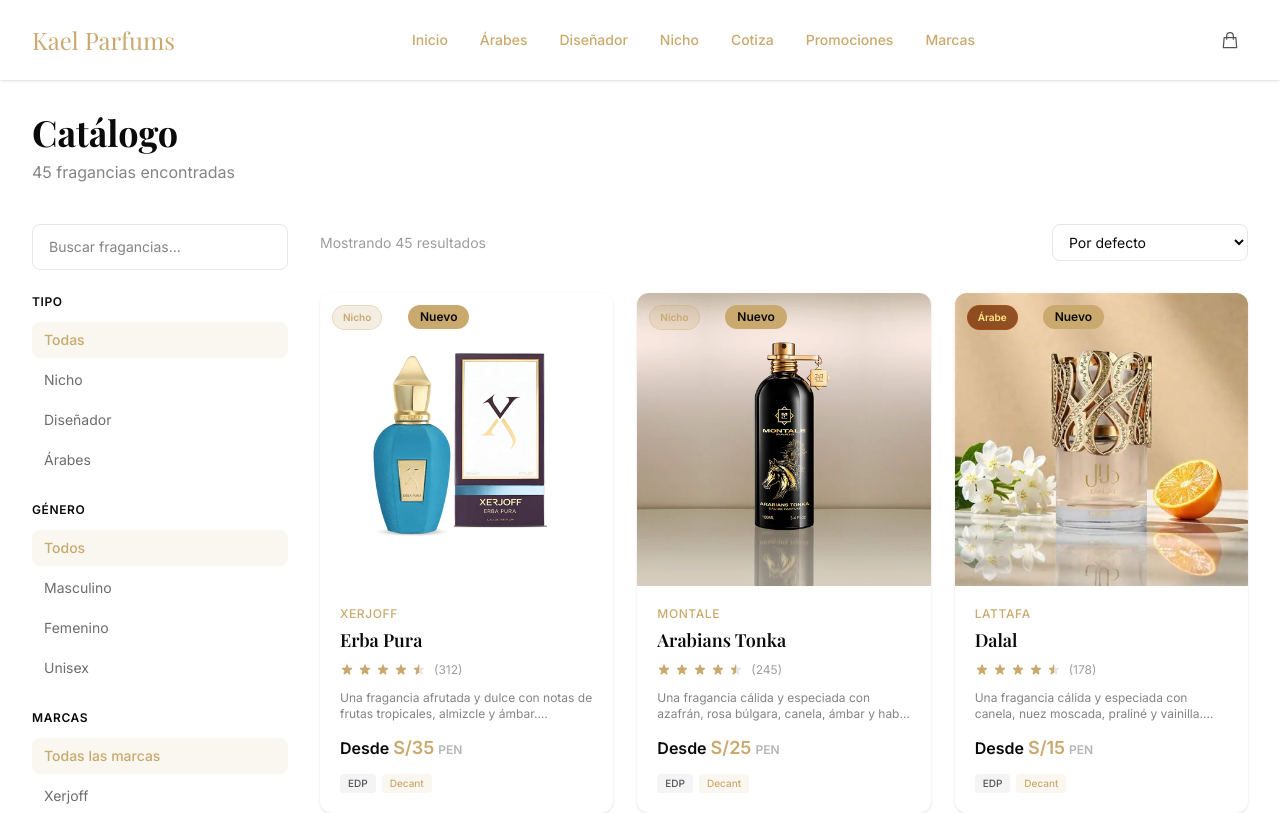
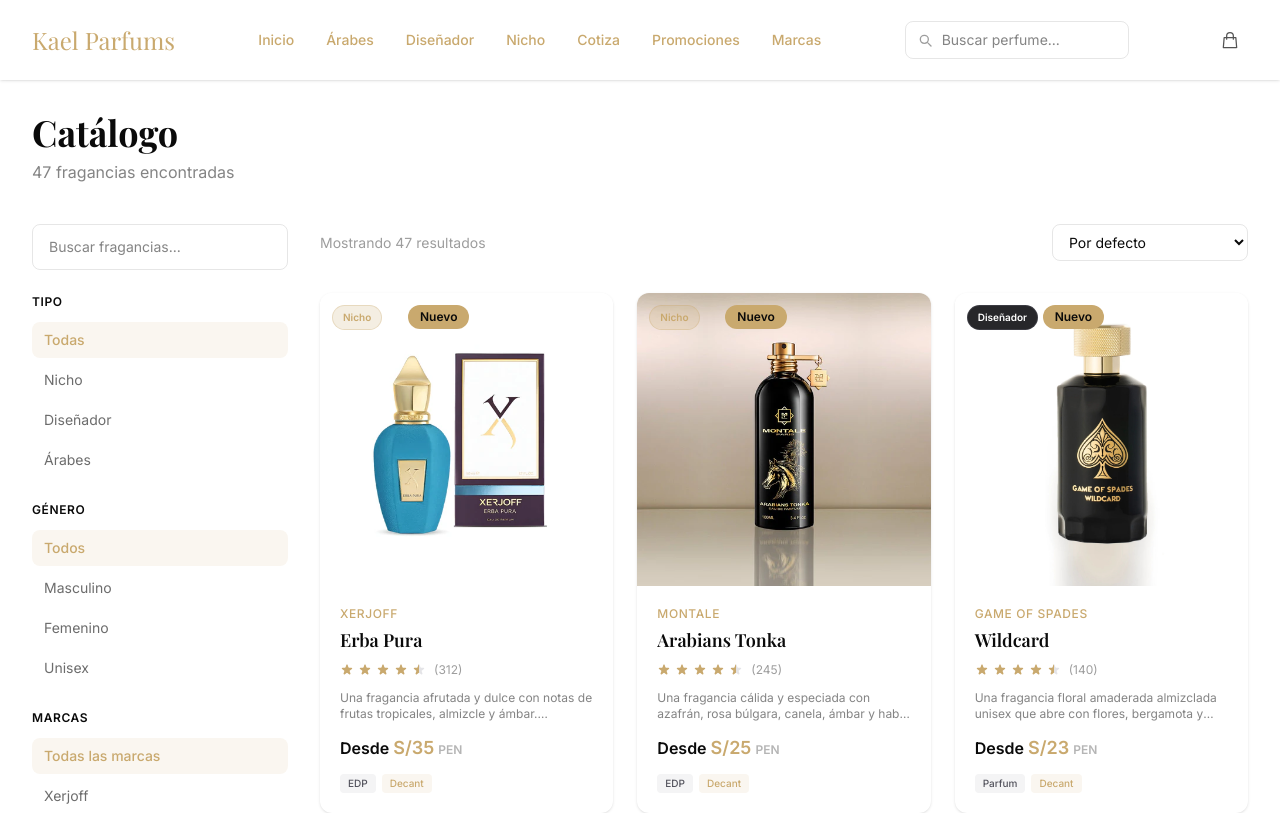
Before and after one commit to RicardoDb18/kaelparfums, a React (Vite) app: page /shop in a window 1280 px wide. Shown: the top 813 px of the page. Built offline with nearby package versions, Linux system fonts and the light colour scheme.

Commit message:
Fix: minimum pipeline

```diff
--- a/src/components/layout/Navbar.tsx
+++ b/src/components/layout/Navbar.tsx
@@ -1,14 +1,23 @@
 import { useState, useEffect } from 'react'
-import { Link, useLocation, useNavigate } from 'react-router-dom'
+import type { FormEvent } from 'react'
+import { Link, useLocation, useNavigate, useSearchParams } from 'react-router-dom'
 import { useCart } from '../../context/CartContext'
 
 export default function Navbar() {
   const { pathname } = useLocation()
   const navigate = useNavigate()
+  const [searchParams] = useSearchParams()
   const { totalItems } = useCart()
   const [menuOpen, setMenuOpen] = useState(false)
   const [scrolled, setScrolled] = useState(false)
+  const [query, setQuery] = useState(searchParams.get('search') || '')
   const isHome = pathname === '/'
+
+  const handleSearch = (e: FormEvent) => {
+    e.preventDefault()
+    setMenuOpen(false)
+    navigate(`/shop${query.trim() ? `?search=${encodeURIComponent(query.trim())}` : ''}`)
+  }
 
   const scrollToCotiza = () => {
     setMenuOpen(false)
@@ -44,6 +53,21 @@
             <Link to="/brands" className="text-sm font-medium text-gold hover:text-gold-light transition-colors">Marcas</Link>
           </nav>
 
+          <form onSubmit={handleSearch} className="hidden md:flex items-center">
+            <div className="relative">
+              <svg xmlns="http://www.w3.org/2000/svg" className="absolute left-3 top-1/2 -translate-y-1/2 h-4 w-4 text-black/40" fill="none" viewBox="0 0 24 24" stroke="currentColor">
+                <path strokeLinecap="round" strokeLinejoin="round" strokeWidth={2} d="M21 21l-4.35-4.35M17 11a6 6 0 11-12 0 6 6 0 0112 0z" />
+              </svg>
+              <input
+                type="text"
+                value={query}
+                onChange={e => setQuery(e.target.value)}
+                placeholder="Buscar perfume..."
+                className="w-40 lg:w-56 pl-9 pr-3 py-2 border border-black/10 rounded-lg text-sm focus:outline-none focus:border-gold transition-colors"
+              />
+            </div>
+          </form>
+
           <div className="flex items-center gap-4">
             <Link to="/cart" className="relative p-2 text-black/70 hover:text-gold transition-colors">
               <svg xmlns="http://www.w3.org/2000/svg" className="h-5 w-5" fill="none" viewBox="0 0 24 24" stroke="currentColor">
@@ -66,6 +90,20 @@
       {menuOpen && (
         <div className="lg:hidden bg-white border-t border-black/5">
           <div className="px-6 py-4 space-y-3">
+            <form onSubmit={handleSearch} className="md:hidden">
+              <div className="relative">
+                <svg xmlns="http://www.w3.org/2000/svg" className="absolute left-3 top-1/2 -translate-y-1/2 h-4 w-4 text-black/40" fill="none" viewBox="0 0 24 24" stroke="currentColor">
+                  <path strokeLinecap="round" strokeLinejoin="round" strokeWidth={2} d="M21 21l-4.35-4.35M17 11a6 6 0 11-12 0 6 6 0 0112 0z" />
+                </svg>
+                <input
+                  type="text"
+                  value={query}
+                  onChange={e => setQuery(e.target.value)}
+                  placeholder="Buscar perfume..."
+                  className="w-full pl-9 pr-3 py-2.5 border border-black/10 rounded-lg text-sm focus:outline-none focus:border-gold transition-colors"
+                />
+              </div>
+            </form>
             <Link to="/" className="block text-sm font-medium text-black/70 hover:text-gold" onClick={() => setMenuOpen(false)}>Inicio</Link>
             <Link to="/shop?type=arabes" className="block text-sm font-medium text-black/70 hover:text-gold" onClick={() => setMenuOpen(false)}>Árabes</Link>
             <Link to="/shop?type=disenador" className="block text-sm font-medium text-black/70 hover:text-gold" onClick={() => setMenuOpen(false)}>Diseñador</Link>
--- a/src/components/product/ProductCard.tsx
+++ b/src/components/product/ProductCard.tsx
@@ -22,6 +22,8 @@
   'Al Haramain': 'bg-zinc-800',
   'Maison Alhambra': 'bg-zinc-800',
   Zimaya: 'bg-zinc-800',
+  'French Avenue': 'bg-zinc-800',
+  'Game of Spades': 'bg-zinc-800',
 }
 
 const typeColors: Record<string, string> = {
--- a/src/data/products.ts
+++ b/src/data/products.ts
@@ -18,6 +18,8 @@
   { id: '15', name: 'Maison Alhambra', logo: '', description: 'Perfumería árabe contemporánea', slug: 'maison-alhambra' },
   { id: '16', name: 'Zimaya', logo: '', description: 'Perfumería árabe contemporánea', slug: 'zimaya' },
   { id: '17', name: 'Rayhaan', logo: '', description: 'Perfumería árabe contemporánea', slug: 'rayhaan' },
+  { id: '18', name: 'French Avenue', logo: '', description: 'Perfumería árabe de lujo', slug: 'french-avenue' },
+  { id: '19', name: 'Game of Spades', logo: '', description: 'Lujo estadounidense audaz', slug: 'game-of-spades' },
 ]
 
 export const products: Product[] = [
@@ -280,6 +282,24 @@
       ]},
     ],
     images: ['images/adgprofondo.webp'], rating: 4.7, reviews: 534, isNew: false,
+  },
+  {
+    id: 'd10',
+    name: 'Wildcard',
+    brand: 'Game of Spades',
+    description: 'Una fragancia floral amaderada almizclada unisex que abre con flores, bergamota y cilantro, revelando un corazón de manzana, ambroxan y vainilla, sobre una base de notas amaderadas, haba tonka y ámbar gris. Inspirado en Lafayette Street de Bond No. 9.',
+    notes: ['Flores', 'Bergamota', 'Cilantro', 'Manzana', 'Ambroxan', 'Vainilla', 'Notas amaderadas', 'Haba tonka', 'Ámbar gris'],
+    categoryType: 'disenador',
+    gender: 'unisex',
+    concentrations: [
+      { type: 'Parfum', sizes: [
+        { ml: 3, price: 23, inStock: true },
+        { ml: 5, price: 35, inStock: true },
+        { ml: 10, price: 69, inStock: true },
+        { ml: 100, price: 299, inStock: false },
+      ]},
+    ],
+    images: ['images/wildcard.jpg'], rating: 4.5, reviews: 140, isNew: true,
   },
 
   // ============ ÁRABES ============
@@ -839,4 +859,22 @@
     ],
     images: ['images/mandarin.webp'], rating: 4.4, reviews: 318, isNew: false,
   },
+  {
+    id: 'a32',
+    name: 'Liquid Brun Limited Edition',
+    brand: 'French Avenue',
+    description: 'Una fragancia oriental fougère unisex que abre con cardamomo, lavanda y cítricos, revelando un corazón de azahar, madera de guayaco y rosa, sobre una base cálida de vainilla, haba tonka, ámbar y musgo de roble. Inspirado en Althair de Parfums de Marly.',
+    notes: ['Cardamomo', 'Lavanda', 'Cítricos', 'Azahar', 'Madera de guayaco', 'Rosa', 'Vainilla', 'Haba tonka', 'Ámbar', 'Musgo de roble'],
+    categoryType: 'arabes',
+    gender: 'unisex',
+    concentrations: [
+      { type: 'Extrait', sizes: [
+        { ml: 3, price: 15, inStock: true },
+        { ml: 5, price: 20, inStock: true },
+        { ml: 10, price: 35, inStock: true },
+        { ml: 150, price: 219, inStock: false },
+      ]},
+    ],
+    images: ['images/liquidbrun.jpg'], rating: 4.5, reviews: 160, isNew: true,
+  },
 ]
--- a/src/pages/Shop.tsx
+++ b/src/pages/Shop.tsx
@@ -23,9 +23,10 @@
   const typeParam = searchParams.get('type') as CategoryType | null
   const genderParam = searchParams.get('gender') as string | null
   const brandParam = searchParams.get('brand')
+  const searchParam = searchParams.get('search')
 
   const [showFilters, setShowFilters] = useState(false)
-  const [search, setSearch] = useState('')
+  const [search, setSearch] = useState(searchParam || '')
   const [activeType, setActiveType] = useState<CategoryType | 'todas'>(typeParam || 'todas')
   const [activeGender, setActiveGender] = useState<string>(genderParam || 'todas')
   const [activeBrand, setActiveBrand] = useState(brandParam || '')
@@ -35,6 +36,7 @@
     setActiveType(typeParam || 'todas')
     setActiveGender(genderParam || 'todas')
     setActiveBrand(brandParam || '')
+    setSearch(searchParam || '')
   }, [searchParams])
 
   const filtered = useMemo(() => {
```
Also changed, not shown: public/images/liquidbrun.jpg (added), public/images/wildcard.jpg (added).
